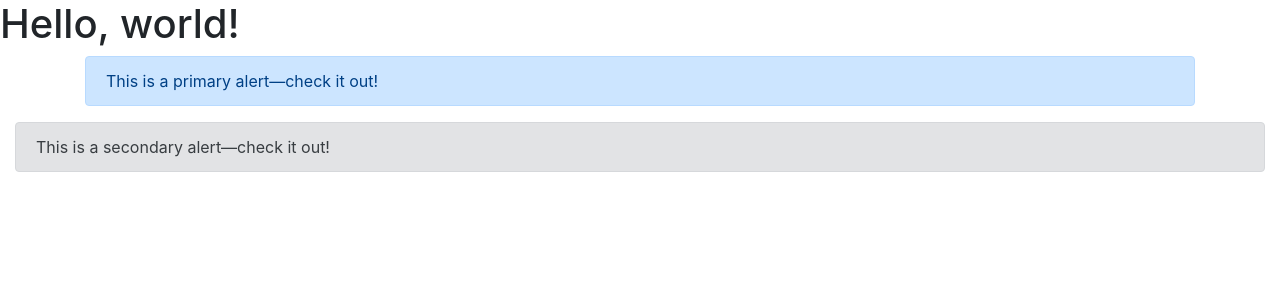
After one commit to edwardsun007/EcommerceDjango, a Django app: page /bootstrap/ in a window 1280 px wide. The commit adds this page. Shown: the top 300 px of the page. Run offline with Django 3.2, Linux system fonts and the light colour scheme; some libraries are stand-ins or nearby versions.

Commit message:
start on bs pages

```diff
--- a/ecommerce/urls.py
+++ b/ecommerce/urls.py
@@ -20,6 +20,7 @@ from django.conf.urls.static import static
 
 # from products.views import ProductListView, product_list_view, ProductDetailView, product_detail_view, ProductFeaturedDetailView, ProductFeaturedListView, ProductDetailSlugView  # class view
 from .views import home_page, about_page, contact_page, login_page, register_page
+from django.views.generic import TemplateView
 
 urlpatterns = [
     url(r'^$', home_page, name='home'),
@@ -38,6 +39,7 @@ urlpatterns = [
     url(r'^contact/$', contact_page, name='contact'),
     url(r'^login/$', login_page, name='login'),
     url(r'^register/$', register_page, name='register'),
+    url(r'^bootstrap/$', TemplateView.as_view(template_name='bootstrap/example.html')),
     ###
     url(r'^admin/', admin.site.urls),
 ]
--- /dev/null
+++ b/templates/bootstrap/example.html
@@ -0,0 +1,31 @@
+<!doctype html>
+<html lang="en">
+  <head>
+    <!-- Required meta tags -->
+    <meta charset="utf-8">
+    <meta name="viewport" content="width=device-width, initial-scale=1, shrink-to-fit=no">
+
+    <!-- Bootstrap CSS -->
+    <link rel="stylesheet" href="https://stackpath.bootstrapcdn.com/bootstrap/4.3.1/css/bootstrap.min.css" integrity="sha384-ggOyR0iXCbMQv3Xipma34MD+dH/1fQ784/j6cY/iJTQUOhcWr7x9JvoRxT2MZw1T" crossorigin="anonymous">
+
+    <title>Hello, world!</title>
+  </head>
+  <body>
+    <h1>Hello, world!</h1>
+    <div class='container'>
+        <div class="alert alert-primary" role="alert">
+            This is a primary alert—check it out!
+        </div>
+    </div>
+    <div class='container-fluid'>
+        <div class="alert alert-secondary" role="alert">
+            This is a secondary alert—check it out!
+        </div>
+    </div>
+    <!-- Optional JavaScript -->
+    <!-- jQuery first, then Popper.js, then Bootstrap JS -->
+    <script src="https://code.jquery.com/jquery-3.3.1.slim.min.js" integrity="sha384-q8i/X+965DzO0rT7abK41JStQIAqVgRVzpbzo5smXKp4YfRvH+8abtTE1Pi6jizo" crossorigin="anonymous"></script>
+    <script src="https://cdnjs.cloudflare.com/ajax/libs/popper.js/1.14.7/umd/popper.min.js" integrity="sha384-UO2eT0CpHqdSJQ6hJty5KVphtPhzWj9WO1clHTMGa3JDZwrnQq4sF86dIHNDz0W1" crossorigin="anonymous"></script>
+    <script src="https://stackpath.bootstrapcdn.com/bootstrap/4.3.1/js/bootstrap.min.js" integrity="sha384-JjSmVgyd0p3pXB1rRibZUAYoIIy6OrQ6VrjIEaFf/nJGzIxFDsf4x0xIM+B07jRM" crossorigin="anonymous"></script>
+  </body>
+</html>
--- a/templates/products/snippets/card.html
+++ b/templates/products/snippets/card.html
@@ -1,6 +1,6 @@
 <div class="card" style="width: 18rem;">
   {% if instance.image %}
-  <a href="{{ instance.get_absolute_url }}">
+  <a href="{{ instance.get_absolute_url }}" style="height: 400px;">
     <img class="card-img-top" src="{{ instance.image.url }}" alt="{{instance.title}} logo"></a>
   {% endif %}
   <div class="card-body">
```
Also changed, not shown: templates/products/list.html (+7 -6 lines), db.sqlite3.
